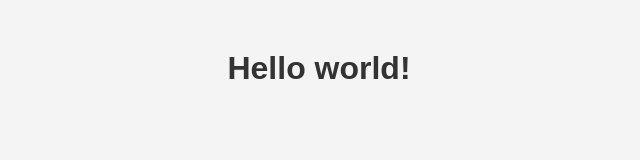
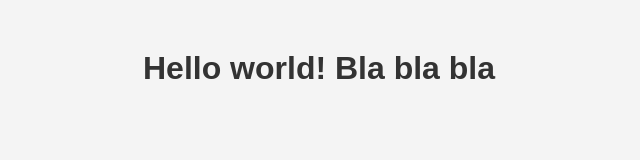
Before and after one commit to ViXLEM/trist_lab1, a plain HTML site: page index.html in a window 1280 px wide. Shown: the whole page, without its empty margins (321-961 px from the left). Drawn offline with Linux system fonts and the light colour scheme.

Commit message:
Check update

```diff
--- a/index.html
+++ b/index.html
@@ -6,6 +6,6 @@
   <link rel="stylesheet" href="style.css" />
 </head>
 <body>
-  <h1>Hello world!</h1>
+  <h1>Hello world! Bla bla bla</h1>
 </body>
 </html>
```
